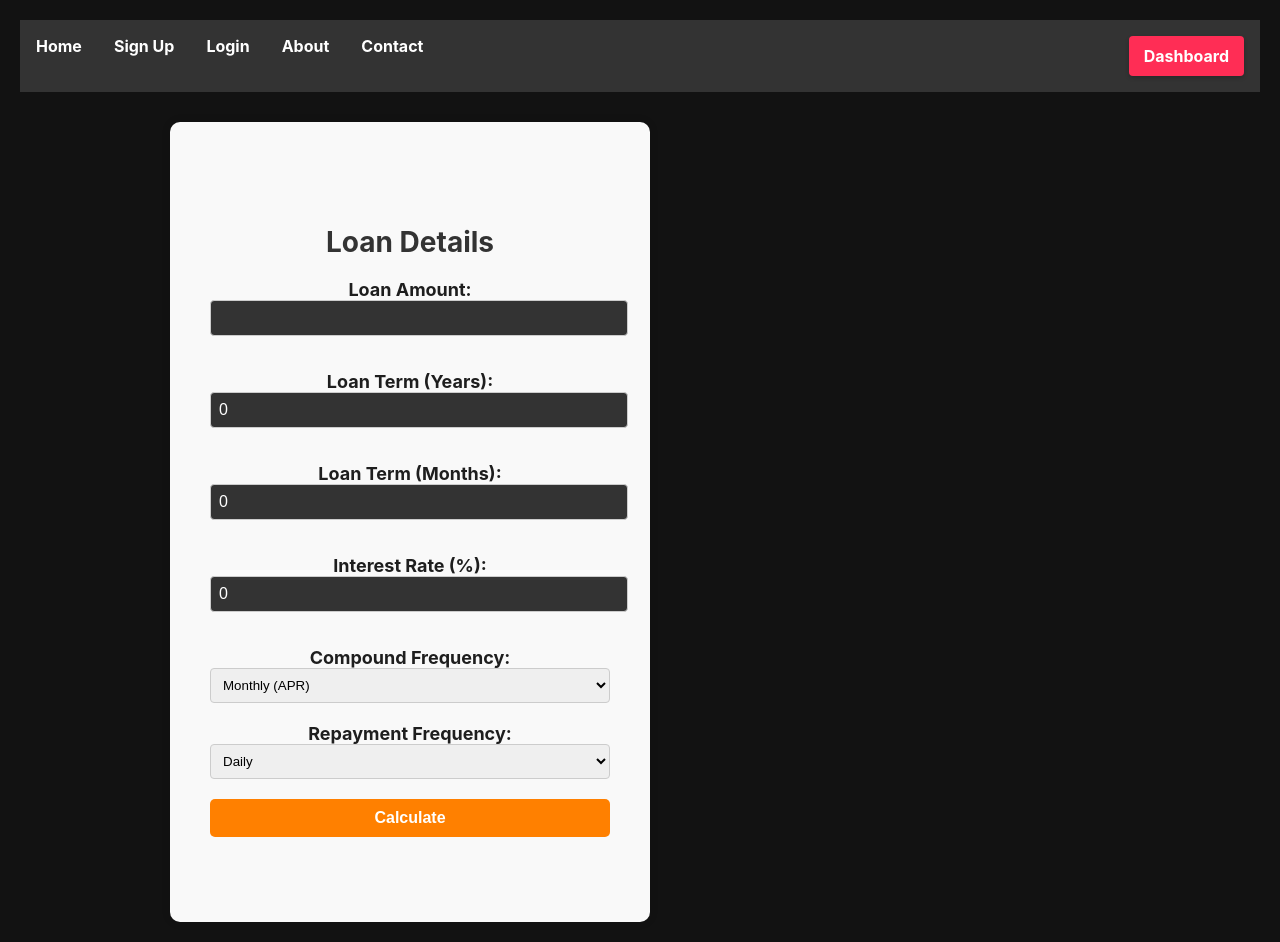
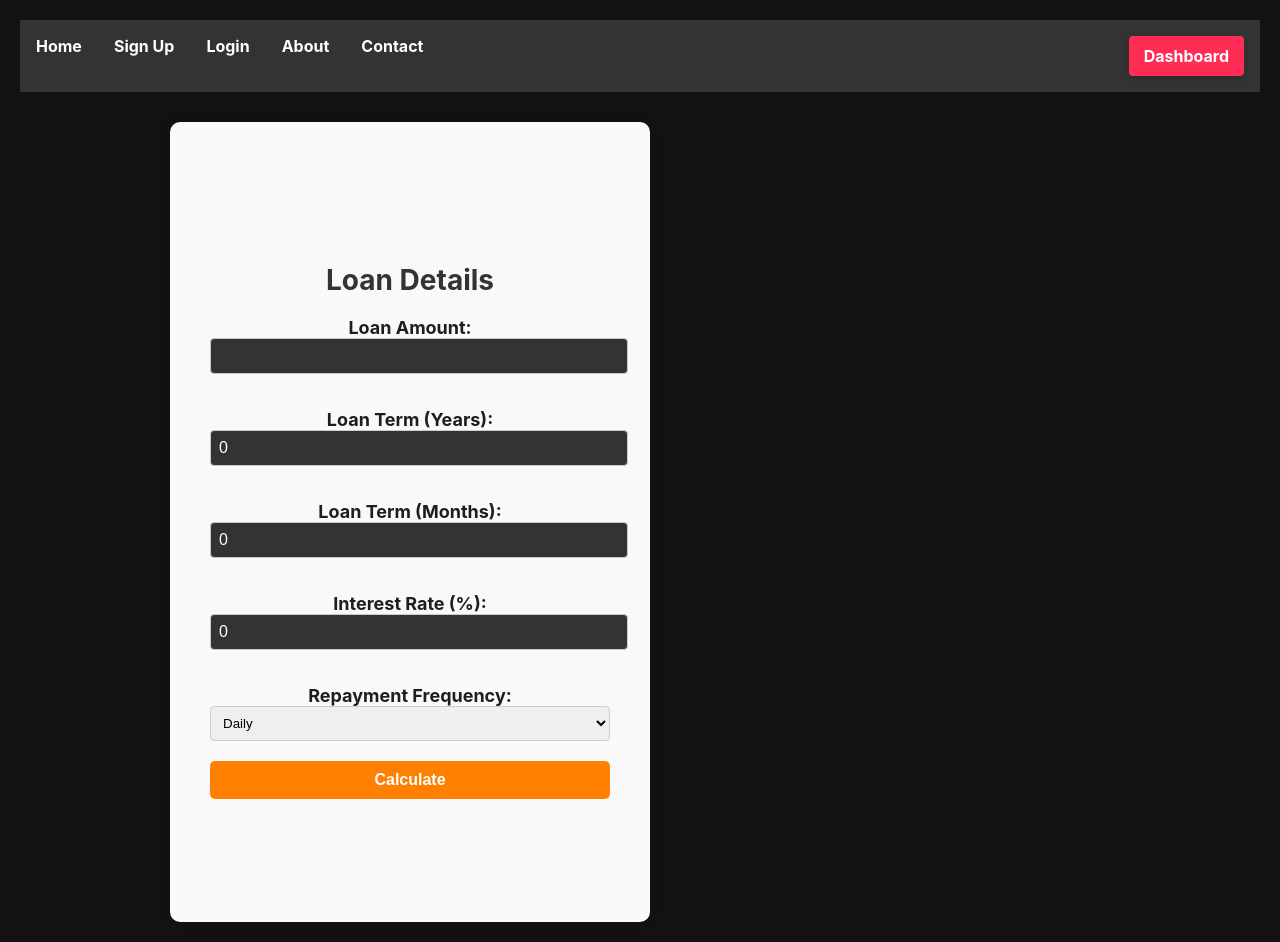
Before and after one commit to ftnoddy/LoanReminder, a React (Create React App) app: page /loan-details in a window 1280 px wide. Built offline with nearby package versions, Linux system fonts and the light colour scheme.

Commit message:
some changes

```diff
--- a/src/Components/Home.js
+++ b/src/Components/Home.js
@@ -1,8 +1,14 @@
 import React from "react";
 import { Link } from "react-router-dom";
+import Login from "./Login";
+import SignUp from "./SignUp";
+import Contact from "./Contact";
+import About from "./About";
+
 
 const Home = () => {
   return (
+    <>
     <div className="home-container">
       <div className="animated-text">
         <h1>Welcome to Loan Reminder App!</h1>
@@ -17,6 +23,8 @@ const Home = () => {
       </div>
     </footer>
     </div>
+    <Login></Login>
+    </>
   );
 };
 
--- a/src/Components/LoanDetailsPage.js
+++ b/src/Components/LoanDetailsPage.js
@@ -4,9 +4,8 @@ import axios from "axios";
 const LoanDetailsPage = () => {
   const [loanAmount, setLoanAmount] = useState("");
   const [loanTermYears, setLoanTermYears] = useState(0);
-  const [loanTermMonths, setLoanTermMonths] = useState(0);
+  const [loanTermMonths, setLoanTermMonths] = useState(0); // Add this state
   const [interestRate, setInterestRate] = useState(0);
-  const [compoundFrequency, setCompoundFrequency] = useState("");
   const [repaymentFrequency, setRepaymentFrequency] = useState("");
   const [repaymentAmount, setRepaymentAmount] = useState(null);
   const [totalPayments, setTotalPayments] = useState(0);
@@ -23,14 +22,10 @@ const LoanDetailsPage = () => {
 
   const handleLoanTermMonthsChange = (event) => {
     setLoanTermMonths(event.target.value);
-  };
+  }; // Add this function
 
   const handleInterestRateChange = (event) => {
     setInterestRate(event.target.value);
-  };
-
-  const handleCompoundFrequencyChange = (event) => {
-    setCompoundFrequency(event.target.value);
   };
 
   const handleRepaymentFrequencyChange = (event) => {
@@ -42,44 +37,19 @@ const LoanDetailsPage = () => {
 
     const loanData = {
       loanAmount,
-      loanTermYears,
-      loanTermMonths,
+      loanTermYears, // Include loan term years
+      loanTermMonths, // Include loan term months
       interestRate,
-      compoundFrequency,
       repaymentFrequency,
     };
+
     axios
       .post("http://localhost:3000/api/calculateLoan", loanData)
       .then((response) => {
         // Handle the response from the backend
         const responseData = response.data;
-      // Do something with responseData, which contains the results from the backend
-      console.log(responseData);
-
-    const loanTermInMonths = loanTermYears * 12 + Number(loanTermMonths);
-    const monthlyInterestRate = Number(interestRate) / 100 / 12;
-
-    let repaymentPeriodInMonths;
-
-    if (repaymentFrequency === "monthly") {
-      repaymentPeriodInMonths = loanTermInMonths;
-    } else if (repaymentFrequency === "weekly") {
-      repaymentPeriodInMonths = loanTermInMonths * 4;
-    } else if (repaymentFrequency === "yearly") {
-      repaymentPeriodInMonths = loanTermInMonths / 12;
-    }
-
-    const exponent = -repaymentPeriodInMonths;
-
-    const calculatedRepaymentAmount =
-      loanAmount *
-      (monthlyInterestRate / (1 - Math.pow(1 + monthlyInterestRate, exponent)));
-
+        // Set the calculated values from the backend response
         setRepaymentAmount(responseData.repaymentAmount);
-
-    const totalRepayment = calculatedRepaymentAmount * repaymentPeriodInMonths;
-    const totalInterest = totalRepayment - loanAmount;
-
         setTotalPayments(responseData.totalPayments);
         setTotalRepayment(responseData.totalRepayment);
         setTotalInterest(responseData.totalInterest);
@@ -88,6 +58,7 @@ const LoanDetailsPage = () => {
         console.error(error);
       });
   };
+
   return (
     <div className="loan-details-container">
       <h1 className="hade">Loan Details</h1>
@@ -130,18 +101,6 @@ const LoanDetailsPage = () => {
           />
         </div>
         <div className="input-container">
-          <label htmlFor="compoundFrequency">Compound Frequency:</label>
-          <select
-            className="input"
-            value={compoundFrequency}
-            onChange={handleCompoundFrequencyChange}
-          >
-            <option value="monthly">Monthly (APR)</option>
-            <option value="quarterly">Quarterly</option>
-            <option value="annually">Annually</option>
-          </select>
-        </div>
-        <div className="input-container">
           <label htmlFor="repaymentFrequency">Repayment Frequency:</label>
           <select
             className="input"
```
Lines whose indentation alone changed are shown as unchanged.
